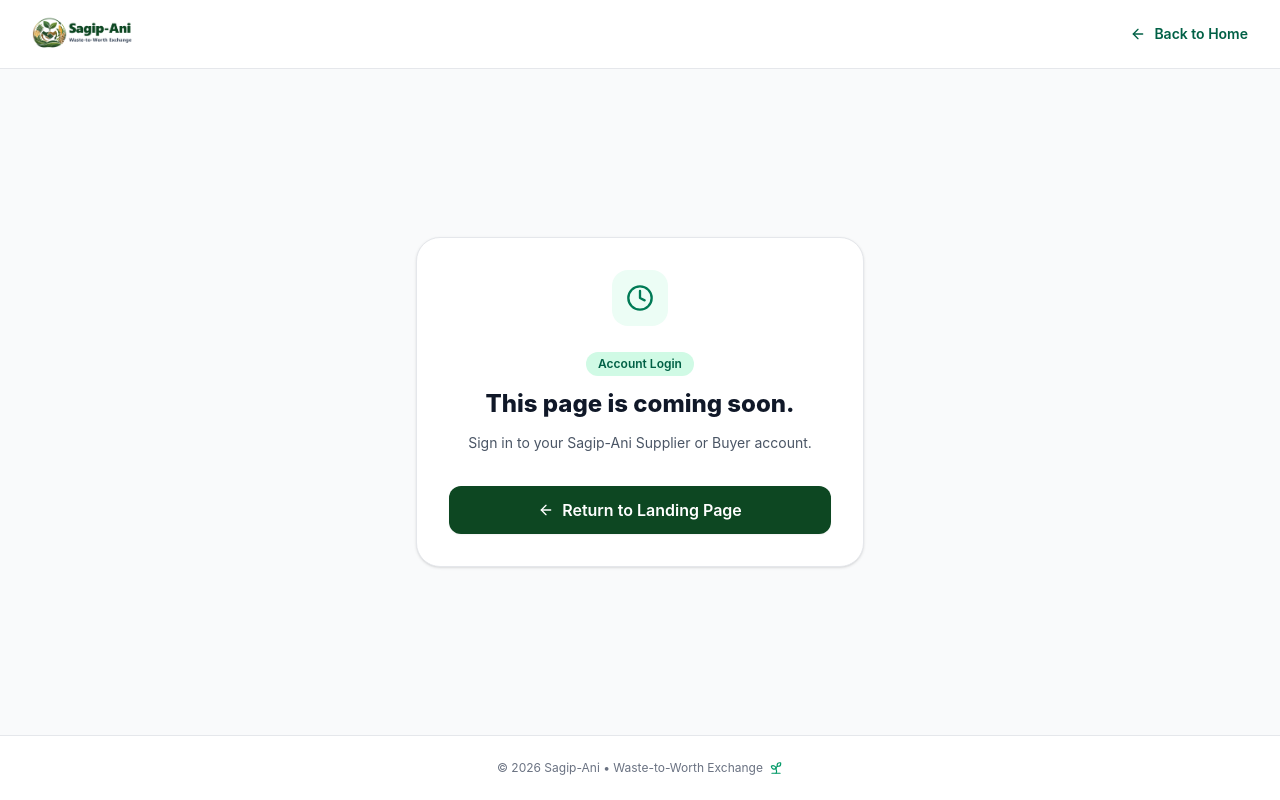
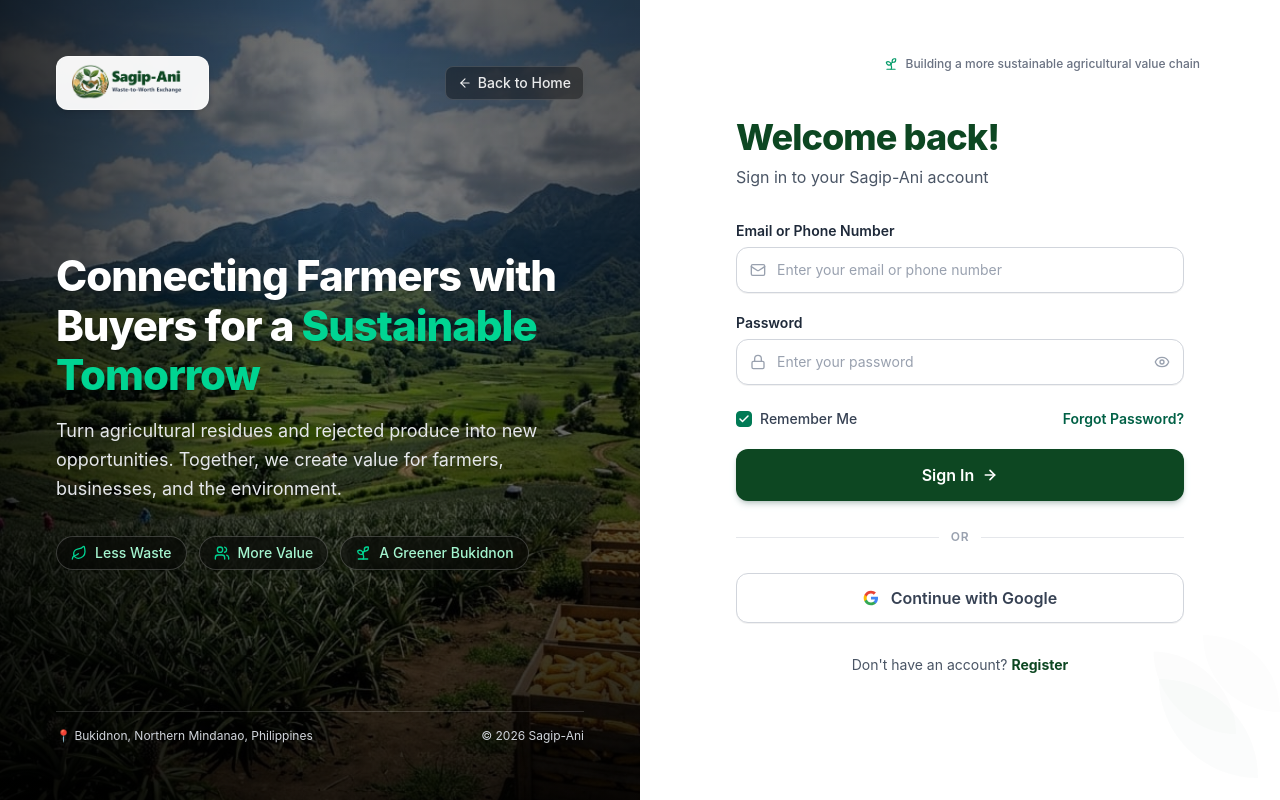
Before and after one commit to Sagip-Ani/Sagip-Ani-Waste-to-Worth-Exchange, a React (Vite) app: page /auth/login in a window 1280 px wide. Built offline with nearby package versions, Linux system fonts and the light colour scheme.

Commit message:
feat: route /auth/login to Login page component

```diff
--- a/src/App.jsx
+++ b/src/App.jsx
@@ -1,5 +1,6 @@
 import { BrowserRouter, Routes, Route } from 'react-router-dom';
 import Landing from './pages/Landing';
+import Login from './pages/Login';
 import PlaceholderPage from './pages/PlaceholderPage';
 
 function App() {
@@ -19,10 +20,7 @@
           path="/features"
           element={<PlaceholderPage title="Platform Features" description="Explore our waste-to-worth exchange features and matching capabilities." />}
         />
-        <Route
-          path="/auth/login"
-          element={<PlaceholderPage title="Account Login" description="Sign in to your Sagip-Ani Supplier or Buyer account." />}
-        />
+        <Route path="/auth/login" element={<Login />} />
         <Route
           path="/auth/register"
           element={<PlaceholderPage title="Registration" description="Create an account as an agricultural Supplier or Buyer in Bukidnon." />}
```
